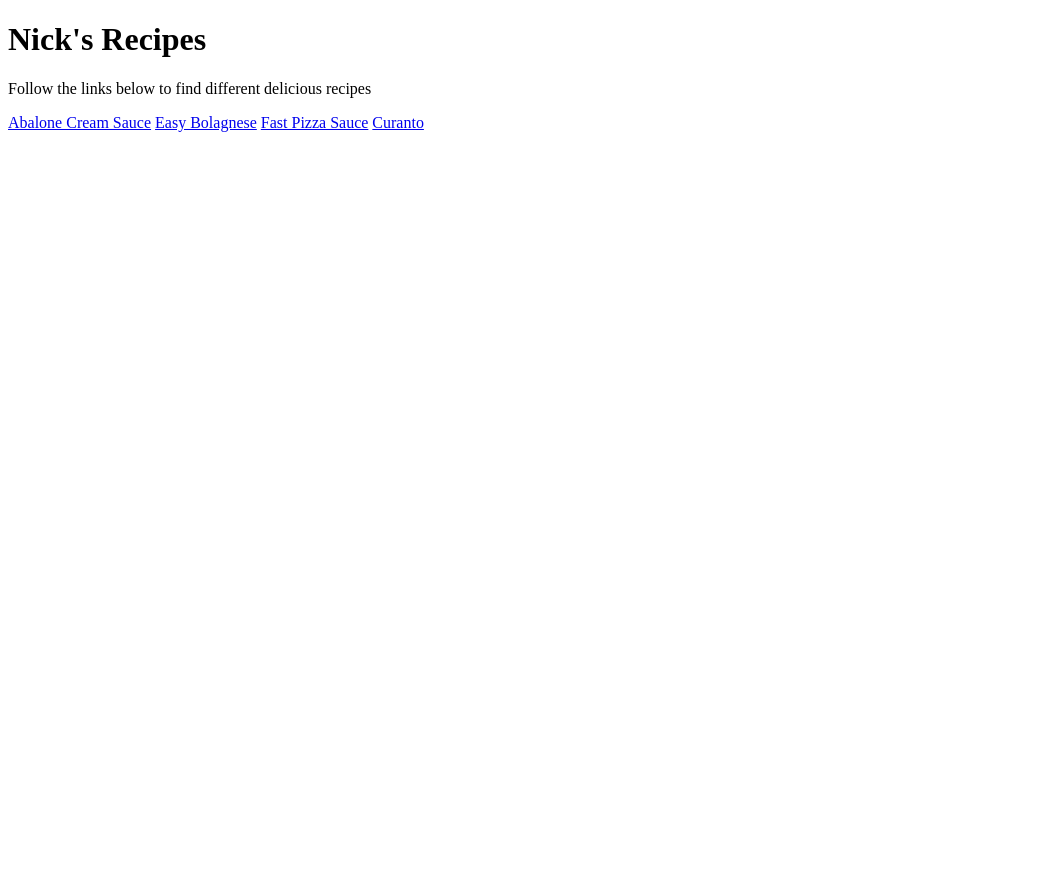
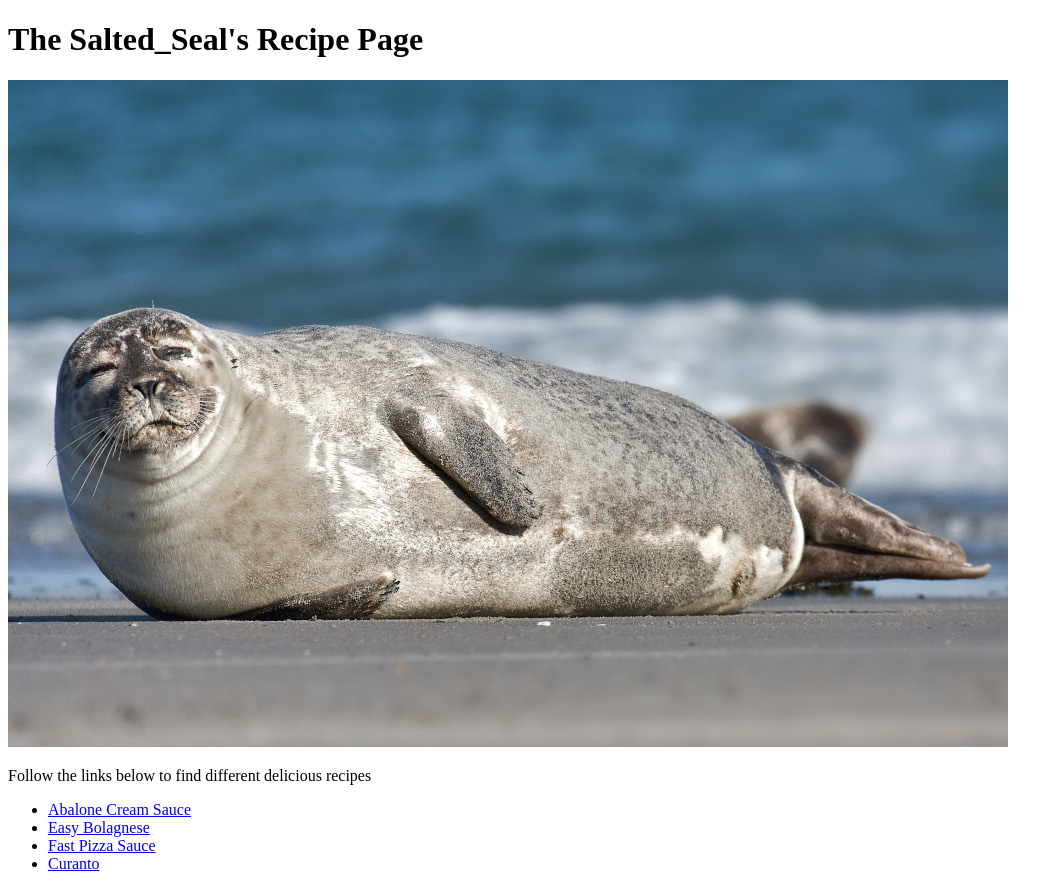
Before and after one commit to nnapolitx/odin-recipes, a plain HTML site: page index.html in a window 1280 px wide. Shown: the whole page, without its empty margins (0-1063 px from the left). Before the commit the page ends 800 px from the top, so only its background shows below. Drawn offline with Linux system fonts and the light colour scheme.

Commit message:
add index.html img

```diff
--- a/index.html
+++ b/index.html
@@ -7,12 +7,14 @@
     <title>Recipes Homepage</title>
 </head>
 <body>
-    <h1>Nick's Recipes</h1>
+    <h1>The Salted_Seal's Recipe Page</h1>
+    <img src="./img/seal.jpg">
     <p>Follow the links below to find different delicious recipes</p>
-    <a href="recipes/abalonecreamsause.html">Abalone Cream Sauce</a>
-    <a href="recipes/easybolagnese.html">Easy Bolagnese</a>
-    <a href="recipes/fastpizzasauce.html">Fast Pizza Sauce</a>
-    <a href="recipes/curanto.html">Curanto</a>
-
+    <ul>
+    <li><a href="recipes/abalonecreamsause.html">Abalone Cream Sauce</a></li>
+    <li><a href="recipes/easybolagnese.html">Easy Bolagnese</a></li>
+    <li><a href="recipes/fastpizzasauce.html">Fast Pizza Sauce</a></li>
+    <li><a href="recipes/curanto.html">Curanto</a></li>
+    </ul>
 </body>
 </html>
```
Also changed, not shown: img/seal.jpg (added).
